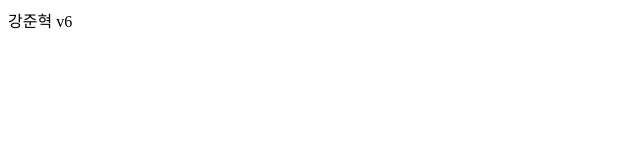
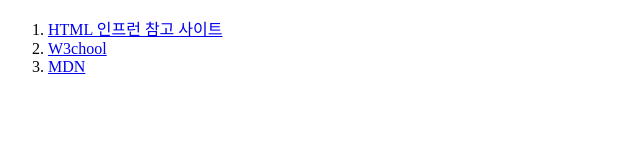
Before and after one commit to kangjoonhyeok/kd01_html, a plain HTML site: page index.html in a window 1280 px wide. Shown: the whole page, without its empty margins (0-640 px from the left). Drawn offline with Linux system fonts and the light colour scheme.

Commit message:
HTML기초태그

```diff
--- a/index.html
+++ b/index.html
@@ -6,6 +6,16 @@
     <title>KD01</title>
 </head>
 <body>
-    강준혁 v6
+    <ol>
+    <li>
+        <a href="https://www.inflearn.com/course/%EB%88%84%EA%B5%AC%EB%82%98-%EC%89%BD%EA%B2%8C-%EC%8B%9C%EC%9E%91%ED%95%98%EB%8A%94-%EC%9B%B9%EA%B0%9C%EB%B0%9C-%EA%B8%B0%EC%B4%88">HTML 인프런 참고 사이트</a>
+    </li>
+    <li>
+    <a href="https://www.w3schools.com/">W3chool</a>
+    </li>
+    <li>
+    <a href="https://developer.mozilla.org/ko/">MDN</a>
+    </li>
+</ol>
 </body>
 </html>
```
